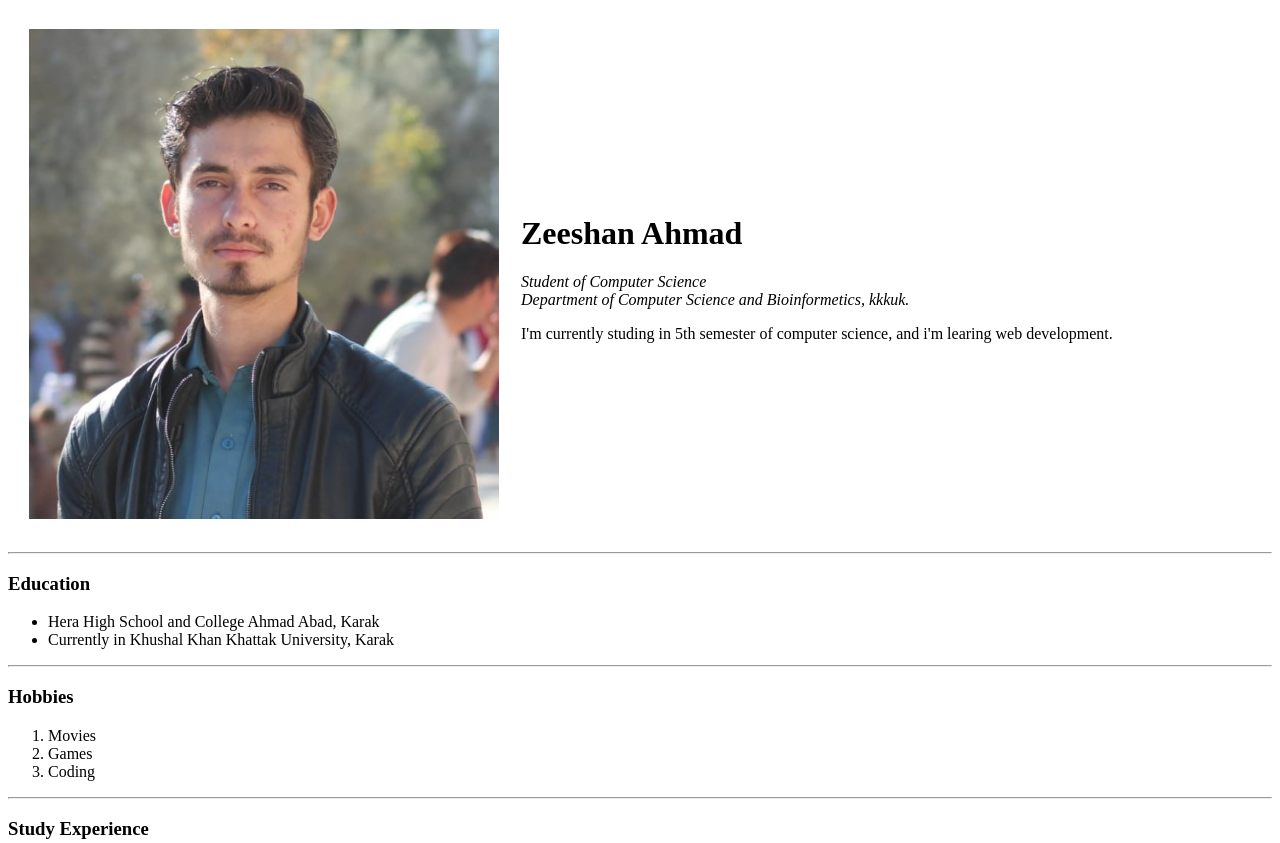
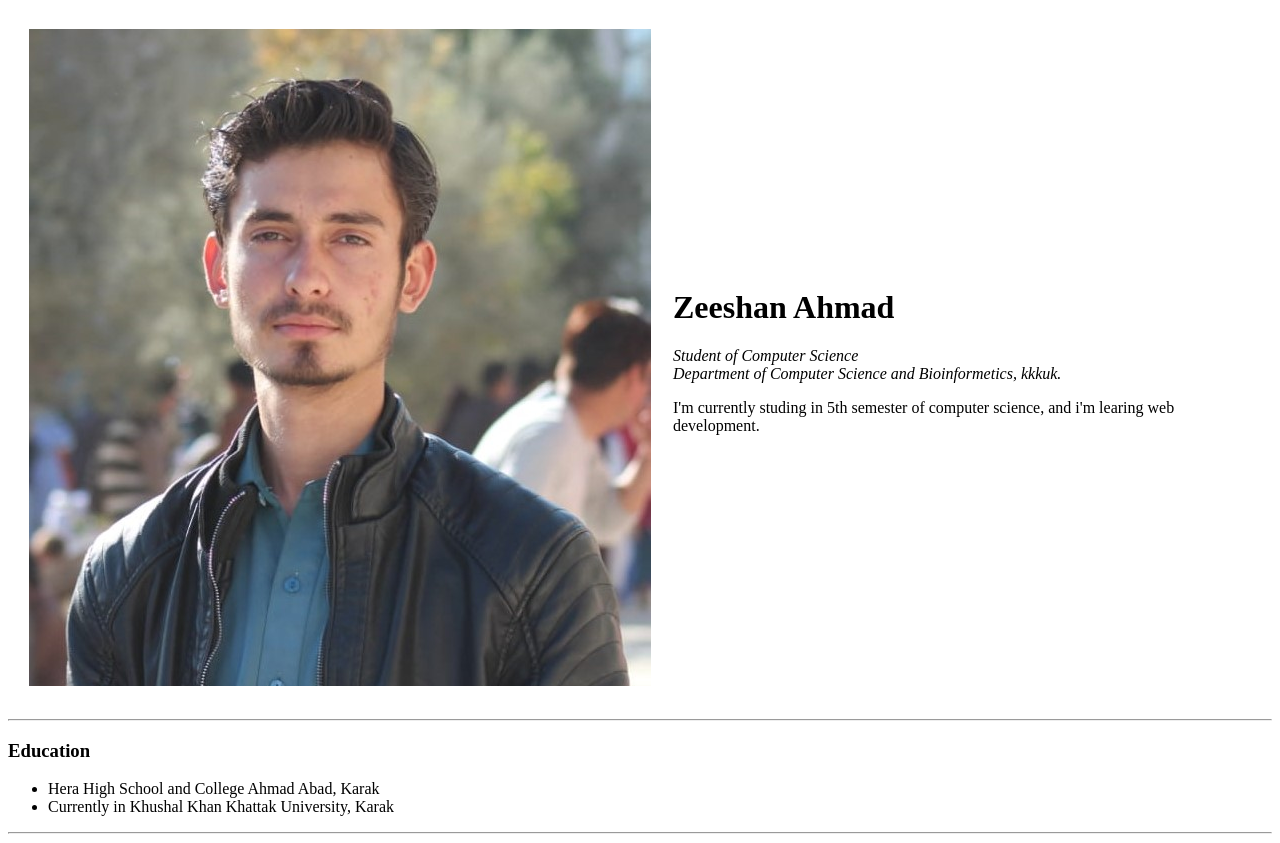
Before and after one commit to XeeshanAhmad/cv, a plain HTML site: page index.html in a window 1280 px wide. Shown: the top 843 px of the page. Drawn offline with Linux system fonts and the light colour scheme.

Commit message:
Update index.html

```diff
--- a/index.html
+++ b/index.html
@@ -2,11 +2,12 @@
 <html lang="en" dir="ltr">
 <head>
   <meta charset="utf-8">
+  <link rel="stylesheet" href="css/style.css">
   <title>Zeeshan Ahmad</title>
 </head>
 <body>
   <table cellspacing="20">
-  <td><img src="zeeshan1.jpg" alt="zeeshan profile" width="470" height="490" /></td>
+  <td><img src="zeeshan1.jpg" alt="zeeshan profile" /></td>
   <td>
     <h1>Zeeshan Ahmad</h1>
     <p><em>Student of Computer Science <br> Department of Computer Science and Bioinformetics, kkkuk.</em></p>
```
